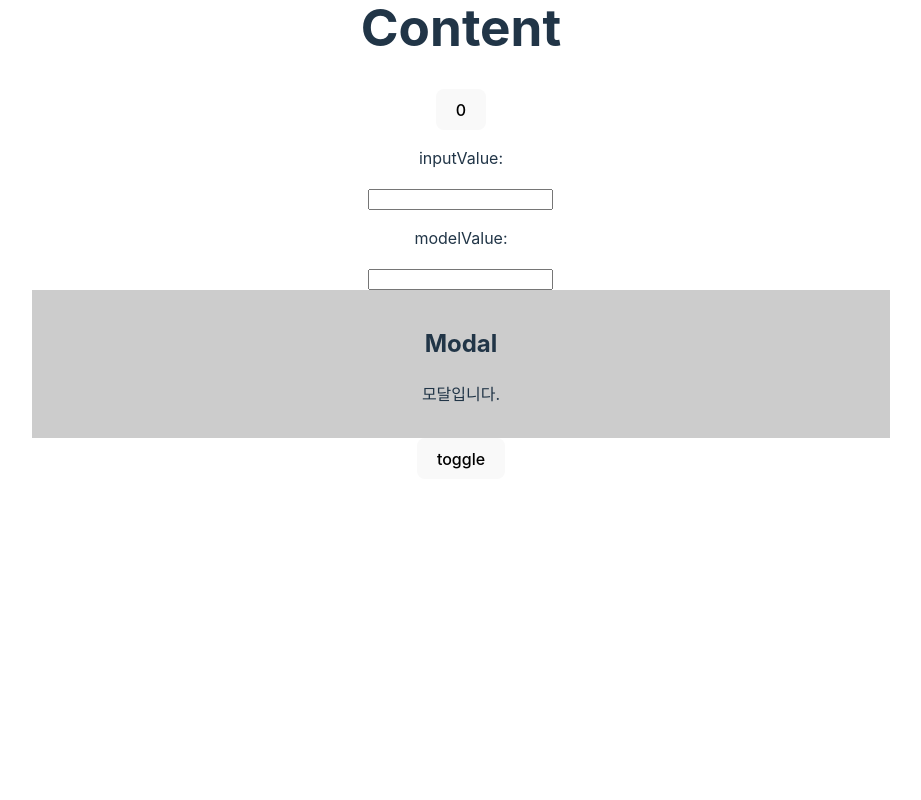
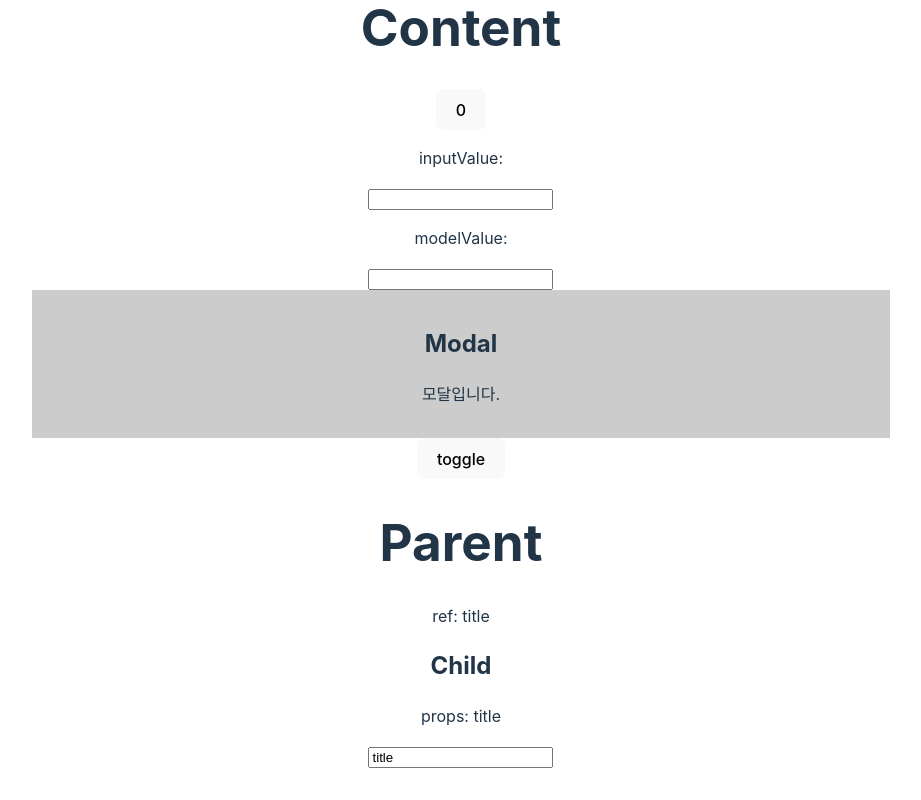
Before and after one commit to YooHyeok/vue3-vite-csslick-basic, a Vue app: page / in a window 1280 px wide. Shown: the part 1267-2067 px from the top of the page, without its empty margins (179-1100 px from the left). Before the commit the page ends 1778 px from the top, so only its background shows below. Built offline with nearby package versions, Linux system fonts and the light colour scheme.

Commit message:
feat: `Appendix - Emit` - 부록 Emit을 활용한 컴포넌트간 양방향 데이터 전달

```diff
--- a/src/App.vue
+++ b/src/App.vue
@@ -7,6 +7,7 @@ import Chapter04_02 from './components/Chapter04_02.vue'
 import Chapter05 from './components/Chapter05.vue'
 import Chapter06 from './components/Chapter06.vue'
 import Chapter07 from './components/Chapter07.vue'
+import Parent01 from './appendix/Parent01.vue'
 </script>
 
 <template>
@@ -18,6 +19,7 @@ import Chapter07 from './components/Chapter07.vue'
   <Chapter05/>
   <Chapter06/>
   <Chapter07/>
+  <Parent01/>
 </template>
 
 <style scoped>
--- /dev/null
+++ b/src/appendix/Child01.vue
@@ -0,0 +1,19 @@
+<script setup>
+import { ref, defineProps, defineEmits } from 'vue';
+  const props = defineProps({
+    title: String
+  });
+  const emits = defineEmits(['onInput']);
+</script>
+<template>
+  <h2>Child</h2>
+  <p>props: {{ props.title }}</p>
+  <input
+    type="text"
+    :value="props.title"
+    @input="
+      inputText = $event.target.value;
+      emits('onInput', inputText)
+    "
+  >
+</template>
--- /dev/null
+++ b/src/appendix/Parent01.vue
@@ -0,0 +1,14 @@
+<script setup>
+import { ref } from 'vue';
+import Child01 from './Child01.vue';
+
+let title = ref('title')
+</script>
+<template>
+  <h1>Parent</h1>
+  <p>ref: {{ title }}</p>
+  <Child01
+    :title="title"
+    @onInput="(value) => { title = value }"
+  />
+</template>
```
